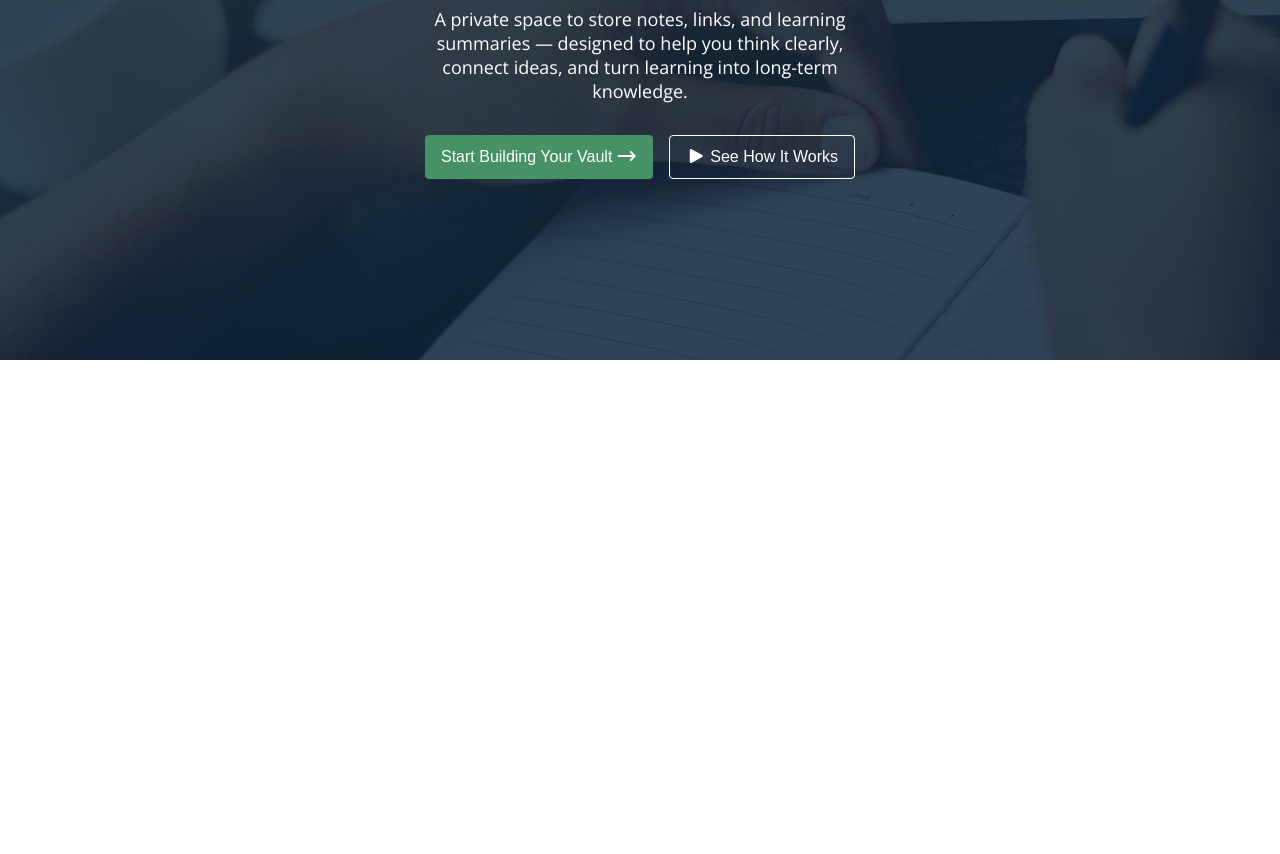
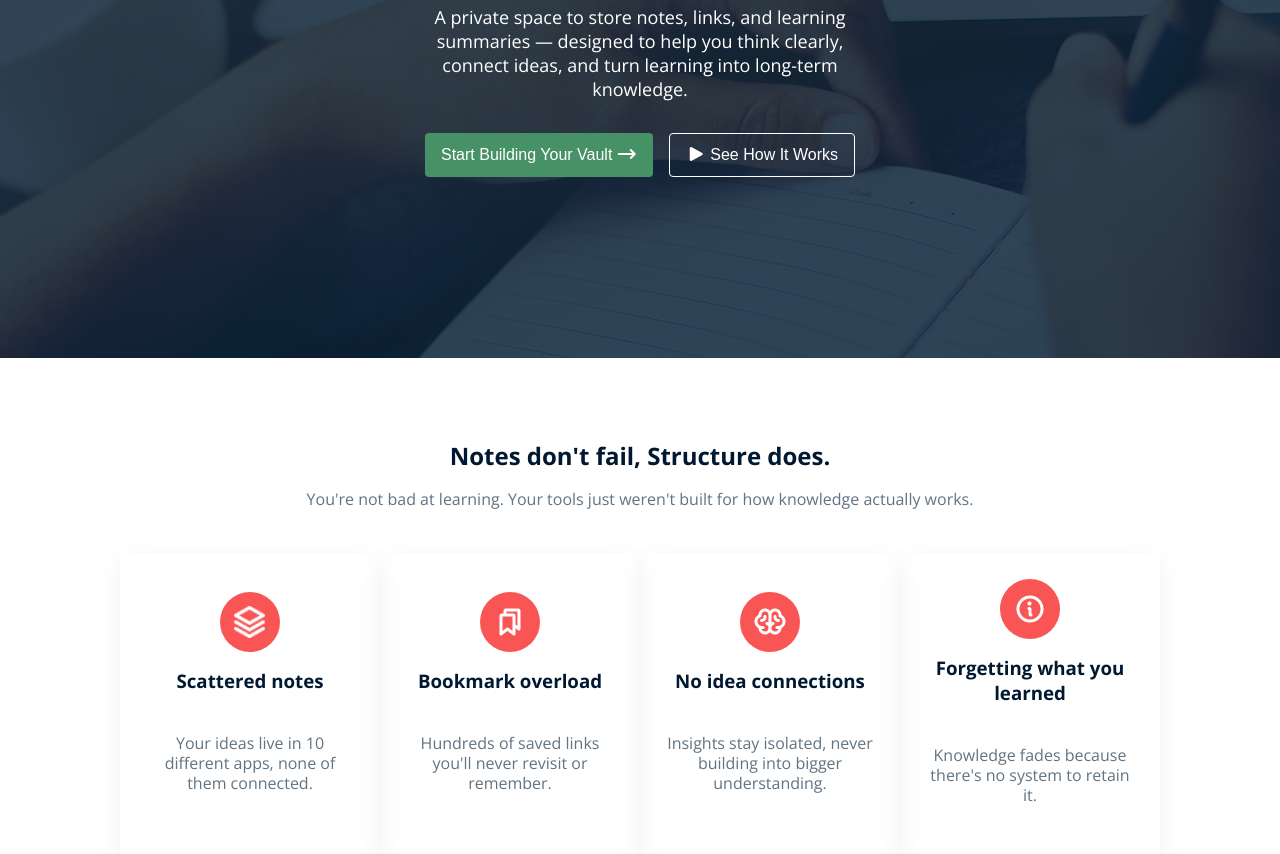
Before and after one commit to sr-shuvobd/fast-assignment, a plain HTML site: page indext.html in a window 1280 px wide. Shown: the part 413-1267 px from the top of the page. Before the commit the page ends 800 px from the top, so only its background shows below. Drawn offline with nearby package versions, Linux system fonts and the light colour scheme.

Commit message:
nots section update

```diff
--- a/indext.html
+++ b/indext.html
@@ -58,7 +58,44 @@
         </section>
     </header>
     <main>
-        <section class=""></section>
+        <section id="notes">
+            <div class="notes-text">
+                <h1>Notes don't fail, Structure does.</h1>
+                <p>You're not bad at learning. Your tools just weren't built for how knowledge actually works.</p>
+            </div>
+            <div class="notes-card">
+                <div class="card">
+                    <div class="bg">
+                        <img src="assets/Vector.png" alt="">
+                    </div>
+                    <h3>Scattered notes</h3>
+                    <p>Your ideas live in 10 different apps, none of them connected.</p>
+                </div>
+                <div class="card">
+                    <div class="bg">
+                        <img src="assets/Bookmarks.png" alt="">
+                    </div>
+                    <h3>Bookmark overload</h3>
+                    <p>Hundreds of saved links you'll never revisit or remember.</p>
+                </div>
+                <div class="card">
+                    <div class="bg">
+                        <img src="assets/Brain.png" alt="">
+                    </div>
+                    <h3>No idea connections</h3>
+                    <p>Insights stay isolated, never building into bigger understanding.</p>
+                </div>
+                <div class="card">
+                    <div class="bg">
+                        <img src="assets/Info.png" alt="">
+                    </div>
+                    <h3>Forgetting what
+                        you learned</h3>
+                    <p>Knowledge fades because there's no system to retain it.</p>
+                </div>
+
+            </div>
+        </section>
     </main>
     <footer>
 
--- a/style/style.css
+++ b/style/style.css
@@ -28,7 +28,6 @@ header .nav-bar{
   display: flex;
   justify-content: space-between;
   align-items: center;
-  border:1px solid red;
   padding:16px 120px;
 }
 
@@ -102,3 +101,72 @@ header .nav-bar{
   background: transparent;
   border: 1px solid white;
 }
+
+/* ........ */
+#notes{
+  height: 40px;
+  text-align: center;
+}
+#notes .notes-text{
+  height: 152px;
+  display: flex;
+  flex-direction: column;
+  justify-content: flex-end;
+  align-items: center;
+  padding-bottom: 0;
+  text-align: center;
+}
+.notes-text h1{
+  margin-bottom: 16px;
+  font-size: 48;
+  font-weight: bold;
+  color: #001931;
+}
+.notes-text p{
+  color: #627382;
+  font-size: 16px;
+}
+
+#notes .notes-card{
+  margin: 44px 120px 0px;
+  display: flex;
+  justify-content: space-around;
+
+}
+
+.notes-card .card{
+  width: 322px;
+  height: 300px;
+  display: flex;
+  flex-direction: column;
+  justify-content: center;
+  align-items: center;
+  text-align: center;
+  box-shadow:0px 8px 24px rgba(0, 0, 0, 0.06);
+}
+.card .bg{
+  width: 60px;
+  height: 60px;
+  border-radius: 50%;
+  background-color: #F95555;
+  justify-content: center;
+  display: flex;
+  text-align: center;
+  align-items: center;
+  margin-bottom: 16px;
+}
+.notes-card .bg img{
+  width: 32px;
+  height: 32px;
+}
+.card h3{
+  font-size: 24;
+  color: #001931;
+  margin-bottom: 16px;
+}
+.card p{
+  font-size: 16px;
+  color: #627382;
+  line-height: 20px;
+  padding: 24px;
+}
```
